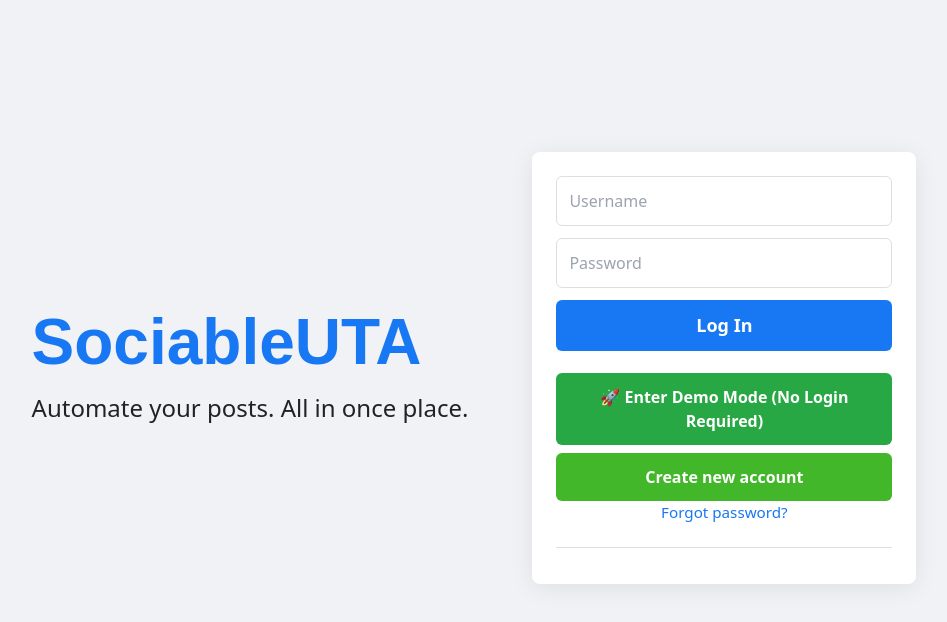
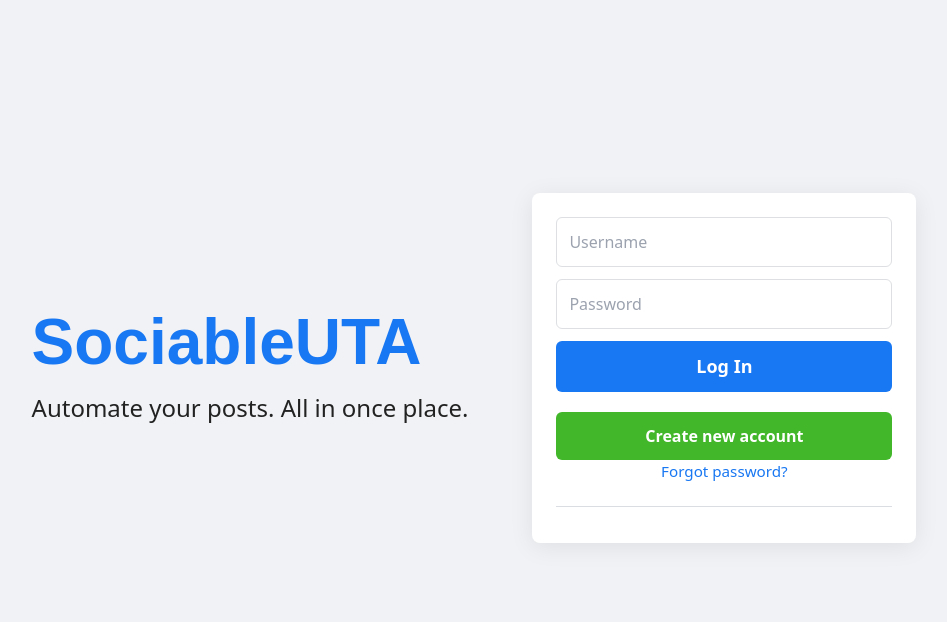
Before and after one commit to wendoleevillegas/sociable-UTA, a React (Vite) app in the folder sociableUTA/frontend/: page /login in a window 1280 px wide. Shown: the top 622 px of the page, without its empty margins (166-1113 px from the left). Built offline with nearby package versions, Linux system fonts and the light colour scheme; no server answers.

Commit message:
Remove demo access from login page
- Removed demo mode button that allowed bypassing authentication
- Users now must provide valid username and password to access the application
- Updated console log messages to remove demo references
- Strengthened security by requiring proper authentication

```diff
--- a/sociableUTA/frontend/src/CreatePost.jsx
+++ b/sociableUTA/frontend/src/CreatePost.jsx
@@ -540,12 +540,12 @@ const CreatePost = ({ token, user, apiSource, onNavigate, onCalendarEventCreate
         }
         if (errorMessages.length > 0) { setPostError(errorMessages.join(' | '));}
 
-        // Create calendar events for demo purposes - regardless of API success/failure
+        // Create calendar events - regardless of API success/failure
         // In production, this would only be done for successfully published posts
         if (selectedPlatforms.length > 0) {
-            // For demo: create events for all selected platforms
+            // Create events for all selected platforms
             const createdEvents = createCalendarEvents(selectedPlatforms);
-            console.log(`Created ${createdEvents.length} calendar events for selected platforms (demo mode)`);
+            console.log(`Created ${createdEvents.length} calendar events for selected platforms`);
 
             // Show calendar events created feedback
             setCalendarEventsCreated(true);
--- a/sociableUTA/frontend/src/Login.jsx
+++ b/sociableUTA/frontend/src/Login.jsx
@@ -72,29 +72,6 @@ export const Login = ({ setToken, onShowSignup, onShowForgot }) => {
             {isLoading ? 'Logging In...' : 'Log In'}
           </button>
 
-          {/* Demo Mode Button */}
-          <button
-            type="button"
-            className="login-demo-btn"
-            onClick={() => {
-              setToken('demo-token'); // Set a demo token
-              navigate('/home'); // Navigate to home page
-            }}
-            style={{
-              background: '#28a745',
-              color: 'white',
-              border: 'none',
-              padding: '12px 24px',
-              borderRadius: '6px',
-              fontWeight: '600',
-              cursor: 'pointer',
-              marginTop: '10px',
-              width: '100%'
-            }}
-          >
-            🚀 Enter Demo Mode (No Login Required)
-          </button>
-
           <button
           type="button"
           className="login-create-btn"
```
